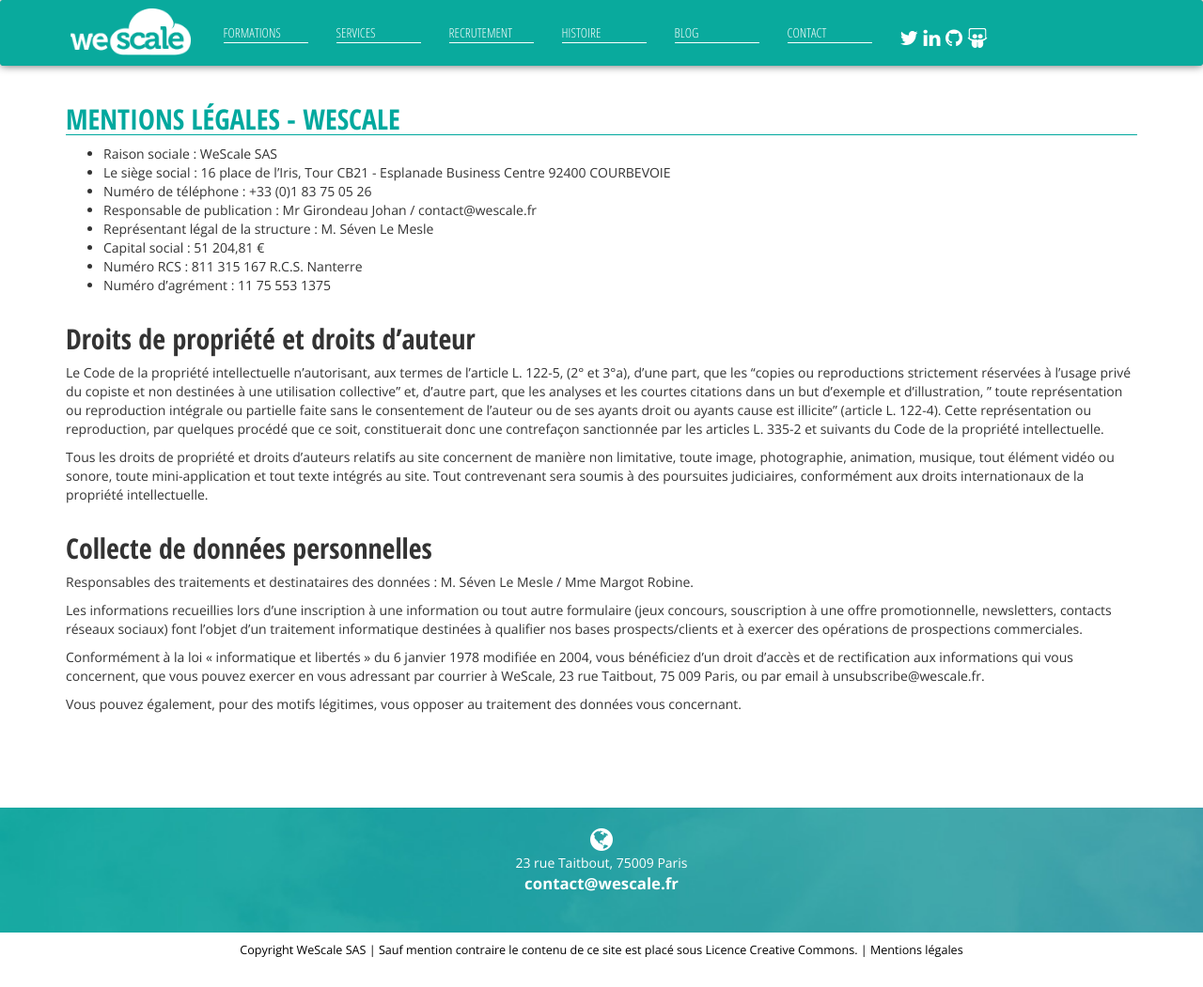
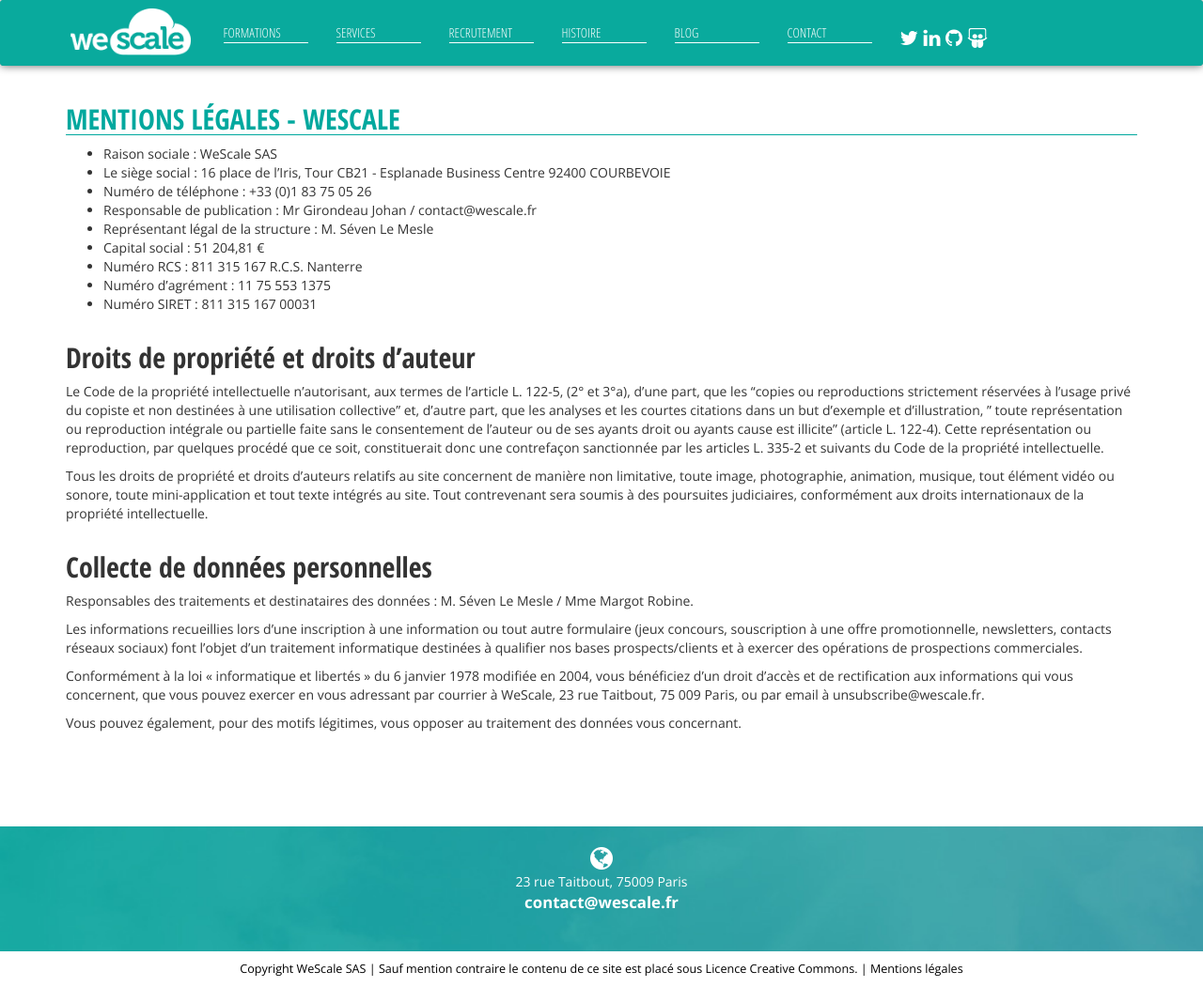
Before and after one commit to wescale/wescale-site, a Jekyll site: the page built from mentions.html, in a window 1280 px wide and 1051 px high. Shown: the whole window at 94% size. Built offline with Jekyll 4.4.1, drawn with Linux system fonts in a browser that asks for light colours; nearby versions of some CDN libraries; comment, search, counter and statistics services are not loaded.

Commit message:
add SIRET number

```diff
--- a/mentions.html
+++ b/mentions.html
@@ -23,6 +23,7 @@
                     <li>Capital social : 51 204,81 €</li>
                     <li>Numéro RCS : 811 315 167 R.C.S. Nanterre</li>
                     <li>Numéro d’agrément : 11 75 553 1375</li>
+                    <li>Numéro SIRET : 811 315 167 00031</li>
                 </ul>
             </div>
           </div>
```
